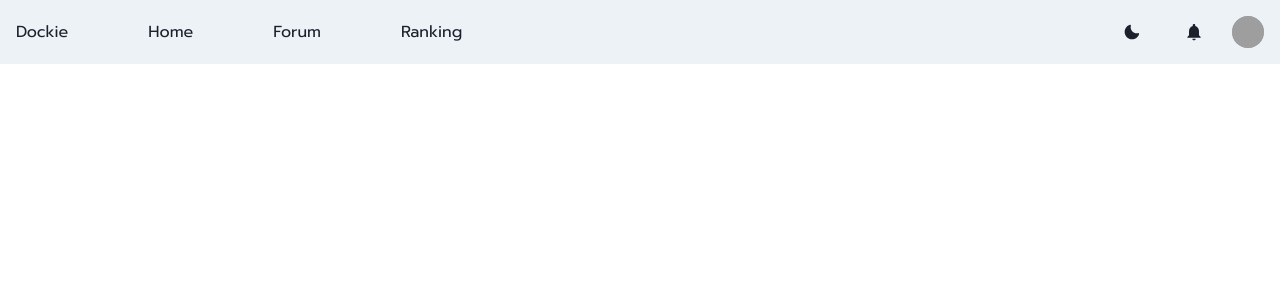
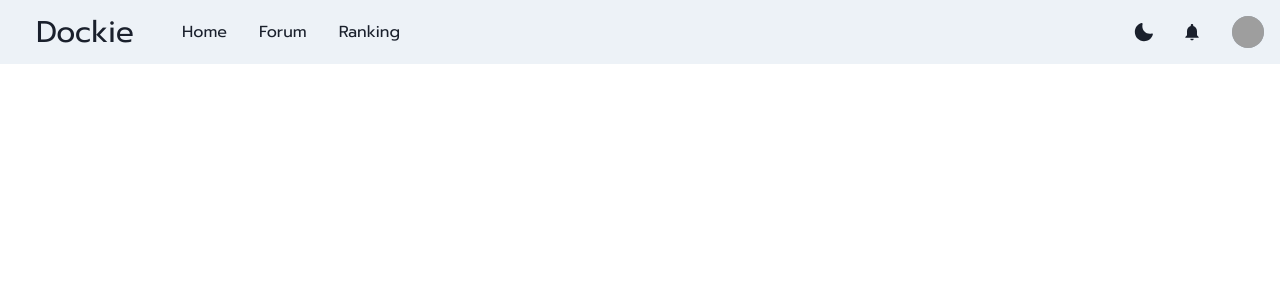
Before and after one commit to Mrsmithz/Project-SW-Dev-and-Env, a Next.js app in the folder frontend/: page / in a window 1280 px wide. Shown: the top 300 px of the page. Built offline with nearby package versions, Linux system fonts and the light colour scheme; grey boxes are pictures that could not be loaded.

Commit message:
[Update] Update responsive navbar

```diff
--- a/frontend/components/Navbar.tsx
+++ b/frontend/components/Navbar.tsx
@@ -1,9 +1,11 @@
-import { ReactNode } from "react";
+import { ReactNode, useState } from "react";
 import {
   Box,
   Flex,
   Avatar,
+  HStack,
   Link,
+  IconButton,
   Button,
   Menu,
   MenuButton,
@@ -13,12 +15,22 @@ import {
   useDisclosure,
   useColorModeValue,
   Stack,
+  Center,
   useColorMode,
-  Center,
   Portal,
-  HStack,
+  Text,
+  Modal,
+  ModalOverlay,
+  ModalContent,
+  ModalHeader,
+  ModalFooter,
+  ModalBody,
+  ModalCloseButton,
 } from "@chakra-ui/react";
+import { HamburgerIcon, CloseIcon } from "@chakra-ui/icons";
 import { MoonIcon, SunIcon, BellIcon } from "@chakra-ui/icons";
+
+const Links = ["Home", "Forum", "Ranking"];
 
 const NavLink = ({ children }: { children: ReactNode }) => (
   <Link
@@ -35,26 +47,62 @@ const NavLink = ({ children }: { children: ReactNode }) => (
   </Link>
 );
 
-export default function Nav() {
+export default function Simple() {
   const { colorMode, toggleColorMode } = useColorMode();
   const { isOpen, onOpen, onClose } = useDisclosure();
+  const [openModal, setOpenModal] = useState(false);
+
   return (
     <>
       <Box bg={useColorModeValue("gray.100", "gray.900")} px={4}>
         <Flex h={16} alignItems={"center"} justifyContent={"space-between"}>
-          <HStack spacing={20}>
-            <Box>Dockie</Box>
-            <Box>Home</Box>
-            <Box>Forum</Box>
-            <Box>Ranking</Box>
+          <IconButton
+            size={"md"}
+            icon={isOpen ? <CloseIcon /> : <HamburgerIcon />}
+            aria-label={"Open Menu"}
+            display={{ md: "none" }}
+            onClick={isOpen ? onClose : onOpen}
+          />
+          <HStack spacing={10} alignItems={"center"}>
+            <Box ml={5}>
+              <Text fontSize="3xl">Dockie</Text>
+            </Box>
+            <HStack
+              as={"nav"}
+              spacing={4}
+              display={{ base: "none", md: "flex" }}
+            >
+              {Links.map((link) => (
+                <NavLink key={link}>{link}</NavLink>
+              ))}
+            </HStack>
           </HStack>
           <Flex alignItems={"center"}>
-            <Stack direction={"row"} spacing={7}>
-              <Button onClick={toggleColorMode}>
-                {colorMode === "light" ? <MoonIcon /> : <SunIcon />}
-              </Button>
+            <Stack
+              spacing={2}
+              direction={"row"}
+              display={{ base: "none", md: "flex" }}
+            >
               <Menu>
-                <MenuButton>
+                <MenuButton
+                  onClick={toggleColorMode}
+                  _hover={{ bg: useColorModeValue("yellow.300", "orange.500") }}
+                  w={10}
+                  borderRadius={100}
+                >
+                  {colorMode === "light" ? (
+                    <MoonIcon w={5} h={10} />
+                  ) : (
+                    <SunIcon w={5} h={10} />
+                  )}
+                </MenuButton>
+              </Menu>
+              <Menu>
+                <MenuButton
+                  _hover={{ bg: useColorModeValue("blue.100", "blue.500") }}
+                  w={10}
+                  borderRadius={100}
+                >
                   <BellIcon w={5} h={10} />
                 </MenuButton>
                 <Portal>
@@ -67,6 +115,8 @@ export default function Nav() {
                   </MenuList>
                 </Portal>
               </Menu>
+            </Stack>
+            <Box ml={5}>
               <Menu>
                 <MenuButton
                   as={Button}
@@ -99,9 +149,52 @@ export default function Nav() {
                   <MenuItem>Logout</MenuItem>
                 </MenuList>
               </Menu>
-            </Stack>
+            </Box>
           </Flex>
         </Flex>
+
+        {isOpen ? (
+          <Box pb={4} display={{ md: "none" }}>
+            <Stack as={"nav"} spacing={4} alignItems="center">
+              {Links.map((link) => (
+                <NavLink key={link}>{link}</NavLink>
+              ))}
+              <Box onClick={toggleColorMode}>
+                {colorMode === "light" ? (
+                  <Text>Dark Mode</Text>
+                ) : (
+                  <Text>Light Mode</Text>
+                )}
+              </Box>
+              <Box onClick={() => setOpenModal(true)}>Notification</Box>
+            </Stack>
+          </Box>
+        ) : null}
+
+        <Modal isOpen={openModal} onClose={() => setOpenModal(false)} isCentered>
+          <ModalOverlay />
+          <ModalContent>
+            <ModalHeader>Modal Title</ModalHeader>
+            <ModalCloseButton onClick={() => setOpenModal(false)} />
+            <ModalBody>
+                <Box>Noti 1</Box>
+                <Box>Noti 2</Box>
+                <Box>Noti 3</Box>
+                <Box>Noti 4</Box>
+                <Box>Noti 5</Box>
+            </ModalBody>
+
+            <ModalFooter>
+              <Button
+                colorScheme="blue"
+                mr={3}
+                onClick={() => setOpenModal(false)}
+              >
+                Close
+              </Button>
+            </ModalFooter>
+          </ModalContent>
+        </Modal>
       </Box>
     </>
   );
--- a/frontend/pages/index.tsx
+++ b/frontend/pages/index.tsx
@@ -4,7 +4,6 @@ import styles from '../styles/Home.module.css'
 const Home: NextPage = () => {
   return (
     <div className={styles.container}>
-
     </div>
   )
 }
```
